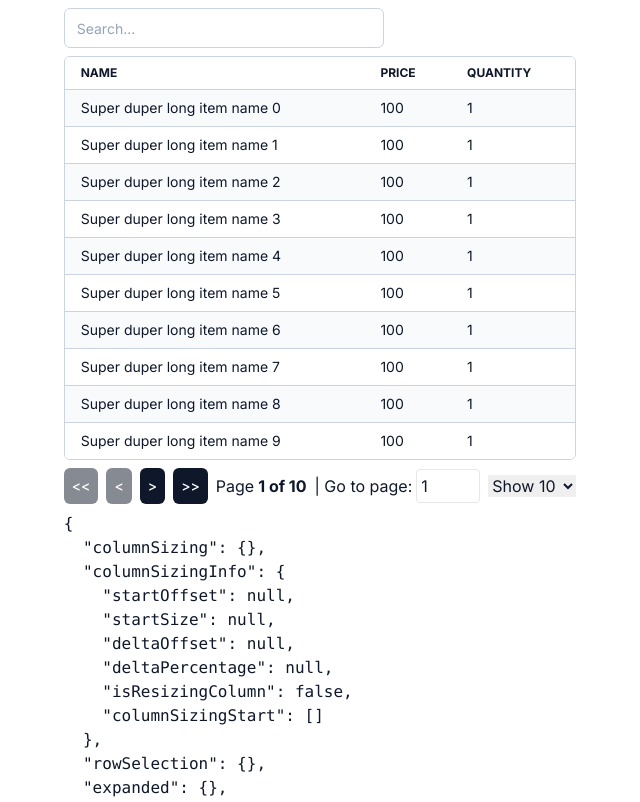
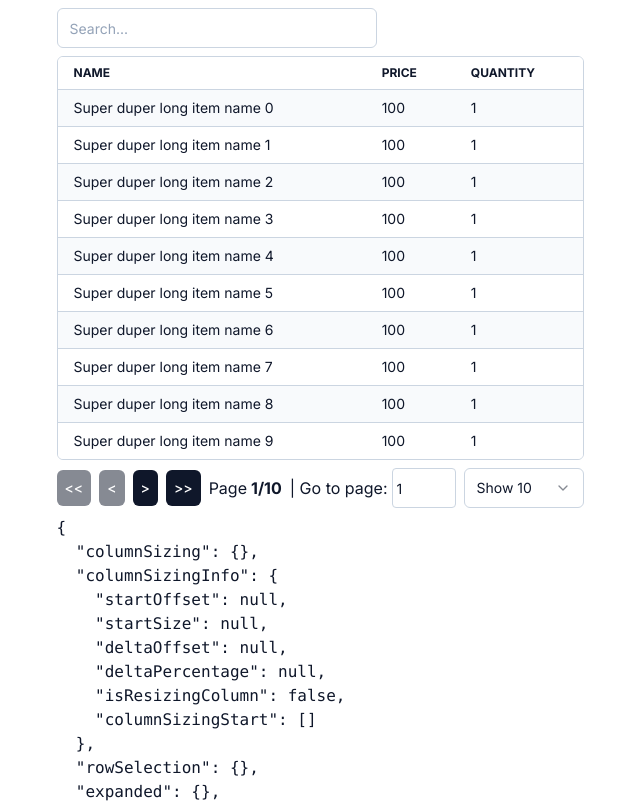
Before and after one commit to sek-consulting/react-table-shadcn-ui, a Next.js app: page / in a window 1280 px wide. Shown: the top 802 px of the page, without its empty margins (320-960 px from the left). Built offline with nearby package versions, Linux system fonts and the light colour scheme.

Commit message:
some pagination styling

```diff
--- a/components/ui/table.tsx
+++ b/components/ui/table.tsx
@@ -15,6 +15,13 @@ import { RankingInfo, rankItem } from "@tanstack/match-sorter-utils"
 import { cn } from "@/lib/utils"
 import { Input } from "@/components/ui/input"
 import { Button } from "@/components/ui/button"
+import {
+  Select,
+  SelectContent,
+  SelectItem,
+  SelectTrigger,
+  SelectValue,
+} from "./select"
 
 declare module "@tanstack/table-core" {
   interface FilterMeta {
@@ -179,14 +186,12 @@ export const Table = <T extends object>({
         <span className="flex items-center gap-1">
           <div>Page</div>
           <strong>
-            {table.getState().pagination.pageIndex + 1} of{" "}
-            {table.getPageCount()}
+            {table.getState().pagination.pageIndex + 1}/{table.getPageCount()}
           </strong>
         </span>
         <span className="flex items-center gap-1">
           | Go to page:
-          <input
-            type="number"
+          <Input
             defaultValue={table.getState().pagination.pageIndex + 1}
             onChange={(e) => {
               const page = e.target.value ? Number(e.target.value) - 1 : 0
@@ -195,18 +200,16 @@ export const Table = <T extends object>({
             className="w-16 rounded border p-1"
           />
         </span>
-        <select
-          value={table.getState().pagination.pageSize}
-          onChange={(e) => {
-            table.setPageSize(Number(e.target.value))
-          }}
-        >
-          {[10, 20, 30, 40, 50].map((pageSize) => (
-            <option key={pageSize} value={pageSize}>
-              Show {pageSize}
-            </option>
-          ))}
-        </select>
+        <Select defaultValue="10">
+          <SelectTrigger className="w-[120px]">
+            <SelectValue />
+          </SelectTrigger>
+          <SelectContent>
+            {[10, 20, 30, 40, 50].map((pageSize) => (
+              <SelectItem value={String(pageSize)}>Show {pageSize}</SelectItem>
+            ))}
+          </SelectContent>
+        </Select>
       </div>
       <pre>{JSON.stringify(table.getState(), null, 2)}</pre>
     </div>
```
